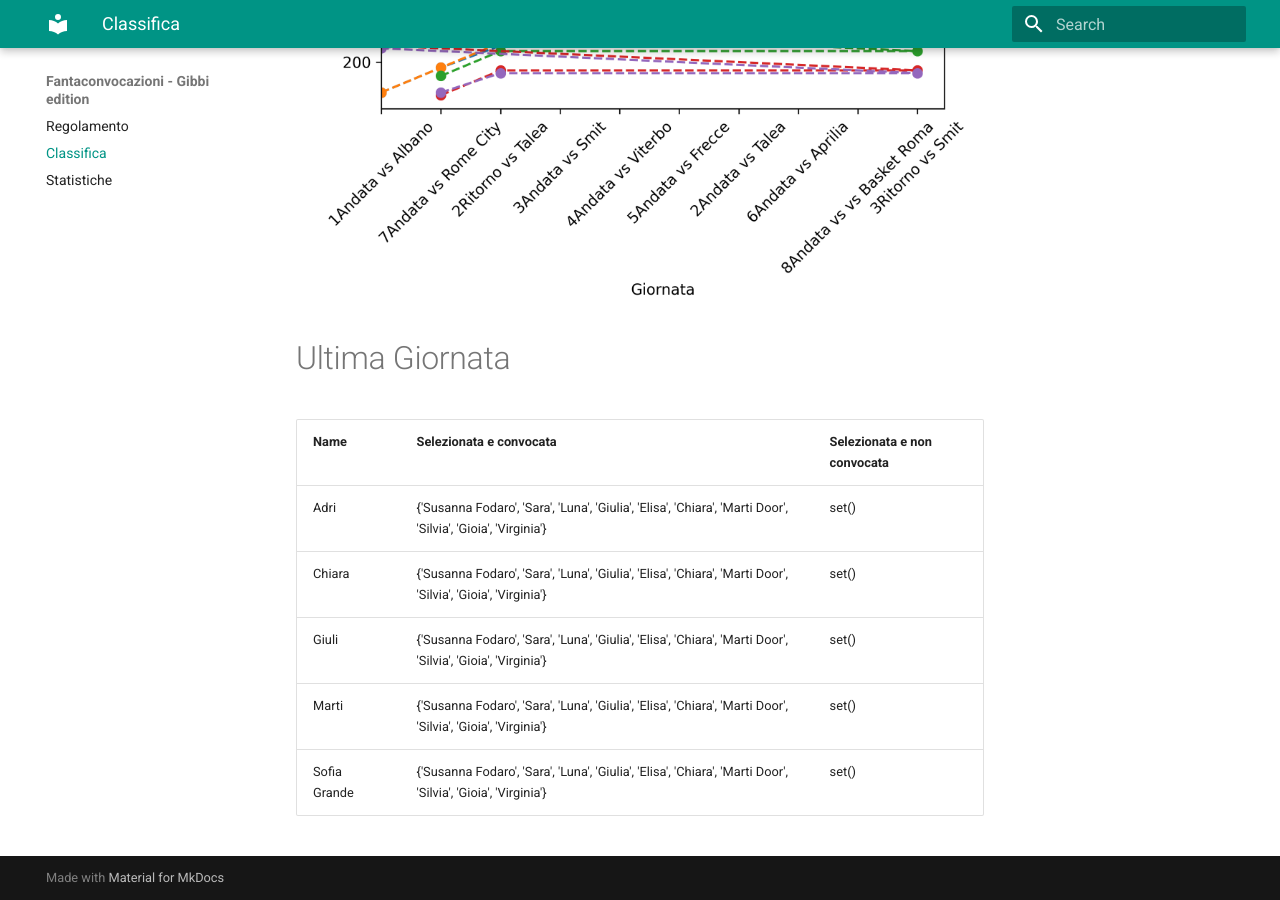
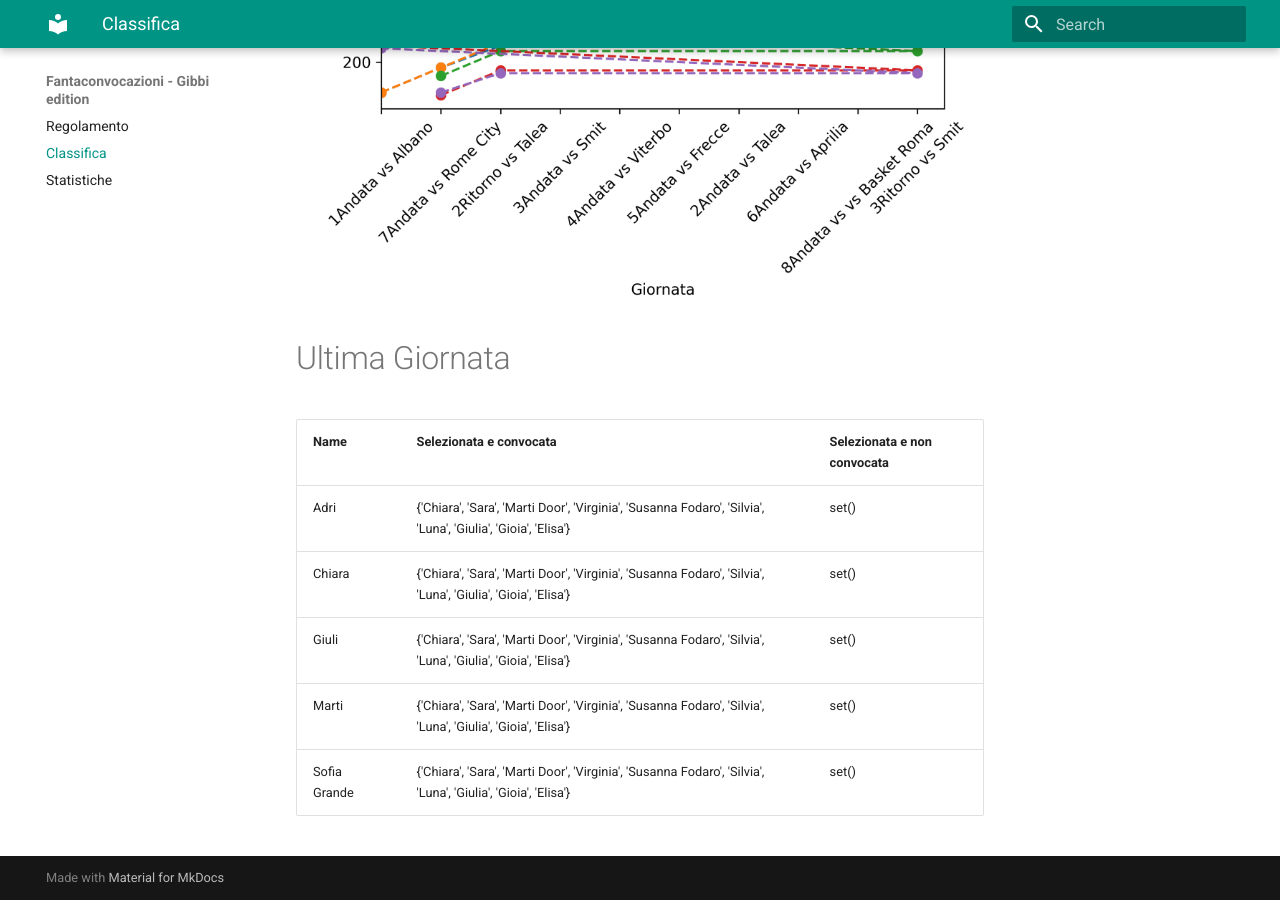
Before and after one commit to martinig94/fantagibbi, an MkDocs documentation site: the page built from docs/Classifica.md, in a window 1280 px wide and 900 px high, scrolled down 810 px. Built offline with MkDocs 1.6.1 and Material for MkDocs 9.7.7, drawn with Linux system fonts in a browser that asks for light colours.

Commit message:
Auto-update from main.py

```diff
--- a/docs/Classifica.md
+++ b/docs/Classifica.md
@@ -18,9 +18,9 @@
 <!-- START_TABLE CORRECT -->
 | Name         | Selezionata e convocata                                                                                      | Selezionata e non convocata   |
 |:-------------|:-------------------------------------------------------------------------------------------------------------|:------------------------------|
-| Adri         | {'Susanna Fodaro', 'Sara', 'Luna', 'Giulia', 'Elisa', 'Chiara', 'Marti Door', 'Silvia', 'Gioia', 'Virginia'} | set()                         |
-| Chiara       | {'Susanna Fodaro', 'Sara', 'Luna', 'Giulia', 'Elisa', 'Chiara', 'Marti Door', 'Silvia', 'Gioia', 'Virginia'} | set()                         |
-| Giuli        | {'Susanna Fodaro', 'Sara', 'Luna', 'Giulia', 'Elisa', 'Chiara', 'Marti Door', 'Silvia', 'Gioia', 'Virginia'} | set()                         |
-| Marti        | {'Susanna Fodaro', 'Sara', 'Luna', 'Giulia', 'Elisa', 'Chiara', 'Marti Door', 'Silvia', 'Gioia', 'Virginia'} | set()                         |
-| Sofia Grande | {'Susanna Fodaro', 'Sara', 'Luna', 'Giulia', 'Elisa', 'Chiara', 'Marti Door', 'Silvia', 'Gioia', 'Virginia'} | set()                         |
+| Adri         | {'Chiara', 'Sara', 'Marti Door', 'Virginia', 'Susanna Fodaro', 'Silvia', 'Luna', 'Giulia', 'Gioia', 'Elisa'} | set()                         |
+| Chiara       | {'Chiara', 'Sara', 'Marti Door', 'Virginia', 'Susanna Fodaro', 'Silvia', 'Luna', 'Giulia', 'Gioia', 'Elisa'} | set()                         |
+| Giuli        | {'Chiara', 'Sara', 'Marti Door', 'Virginia', 'Susanna Fodaro', 'Silvia', 'Luna', 'Giulia', 'Gioia', 'Elisa'} | set()                         |
+| Marti        | {'Chiara', 'Sara', 'Marti Door', 'Virginia', 'Susanna Fodaro', 'Silvia', 'Luna', 'Giulia', 'Gioia', 'Elisa'} | set()                         |
+| Sofia Grande | {'Chiara', 'Sara', 'Marti Door', 'Virginia', 'Susanna Fodaro', 'Silvia', 'Luna', 'Giulia', 'Gioia', 'Elisa'} | set()                         |
 <!-- END_TABLE CORRECT -->
```
